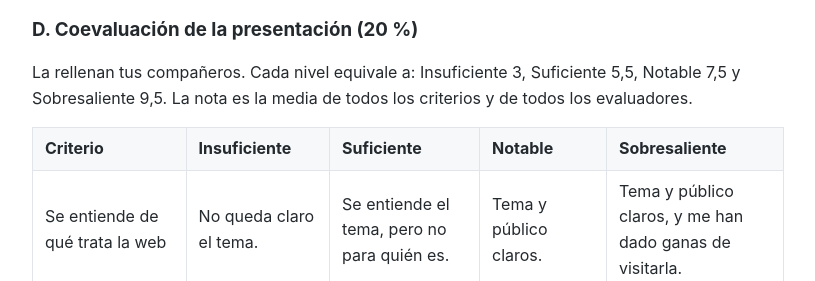
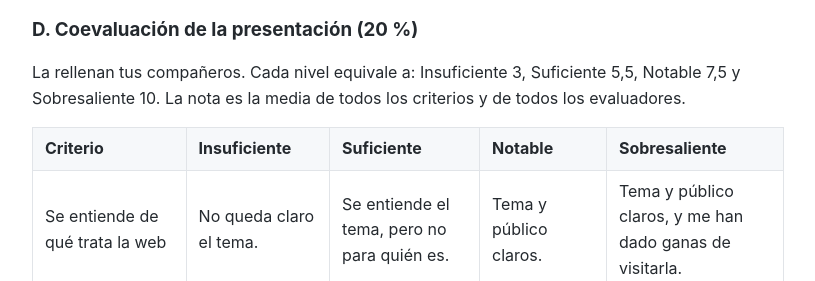
Before and after one commit to carloshercal/tic2, a Jekyll site: the page built from docs/ut1-html-css-js/proyecto.md, in a window 1280 px wide and 900 px high, scrolled down 10060 px. Shown: the part 198-479 px from the top of the window, without its empty margins (232-1047 px from the left). Built offline with Jekyll 4.4.1, drawn with Linux system fonts in a browser that asks for light colours.

Commit message:
rubrica proyecto

```diff
--- a/docs/ut1-html-css-js/proyecto.md
+++ b/docs/ut1-html-css-js/proyecto.md
@@ -265,7 +265,7 @@ Cada indicador se califica según la rúbrica: **Insuficiente** (0-4), **Suficie
 
 ### D. Coevaluación de la presentación (20 %)
 
-La rellenan tus compañeros. Cada nivel equivale a: Insuficiente 3, Suficiente 5,5, Notable 7,5 y Sobresaliente 9,5. La nota es la media de todos los criterios y de todos los evaluadores.
+La rellenan tus compañeros. Cada nivel equivale a: Insuficiente 3, Suficiente 5,5, Notable 7,5 y Sobresaliente 10. La nota es la media de todos los criterios y de todos los evaluadores.
 
 | Criterio | Insuficiente | Suficiente | Notable | Sobresaliente |
 |---|---|---|---|---|
```
